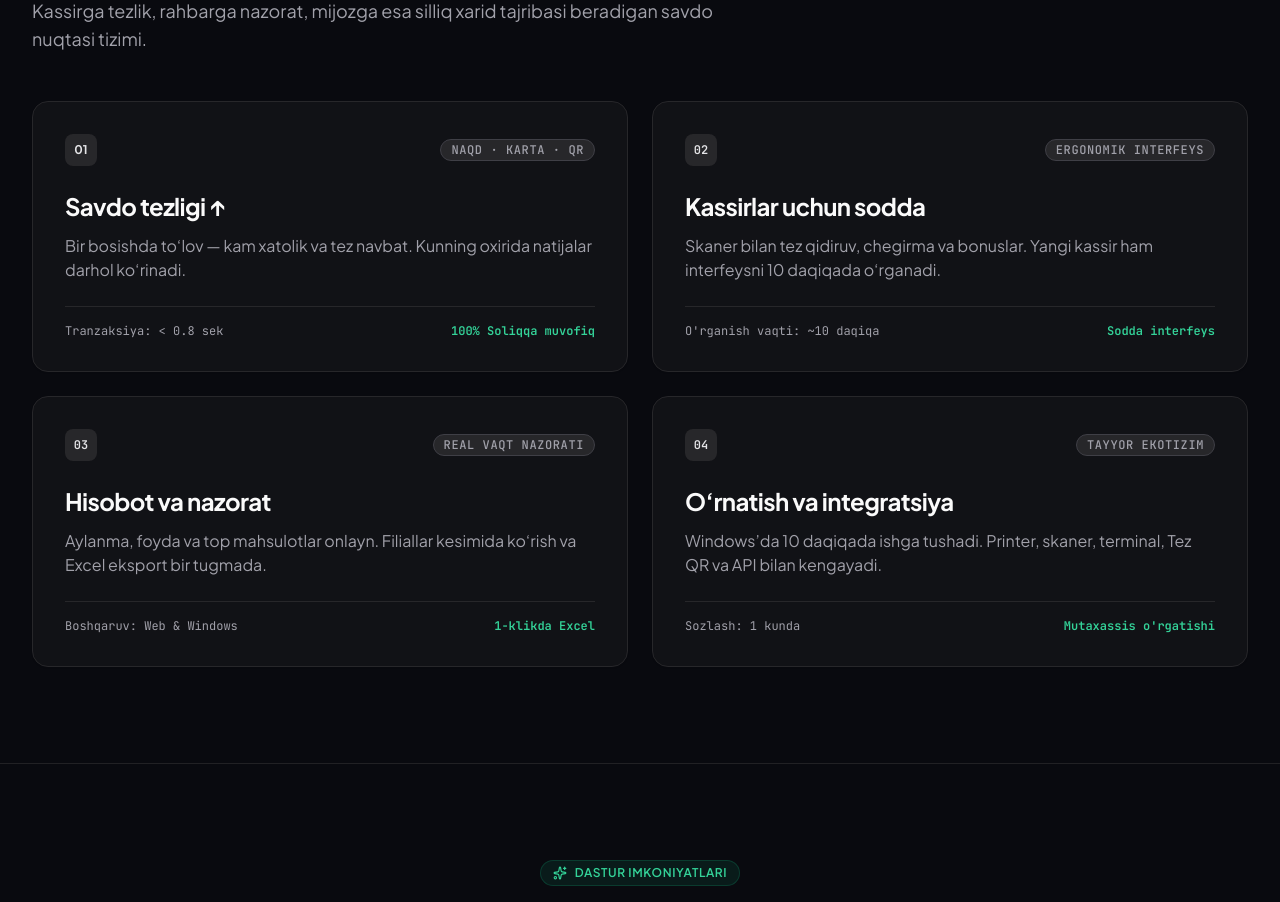
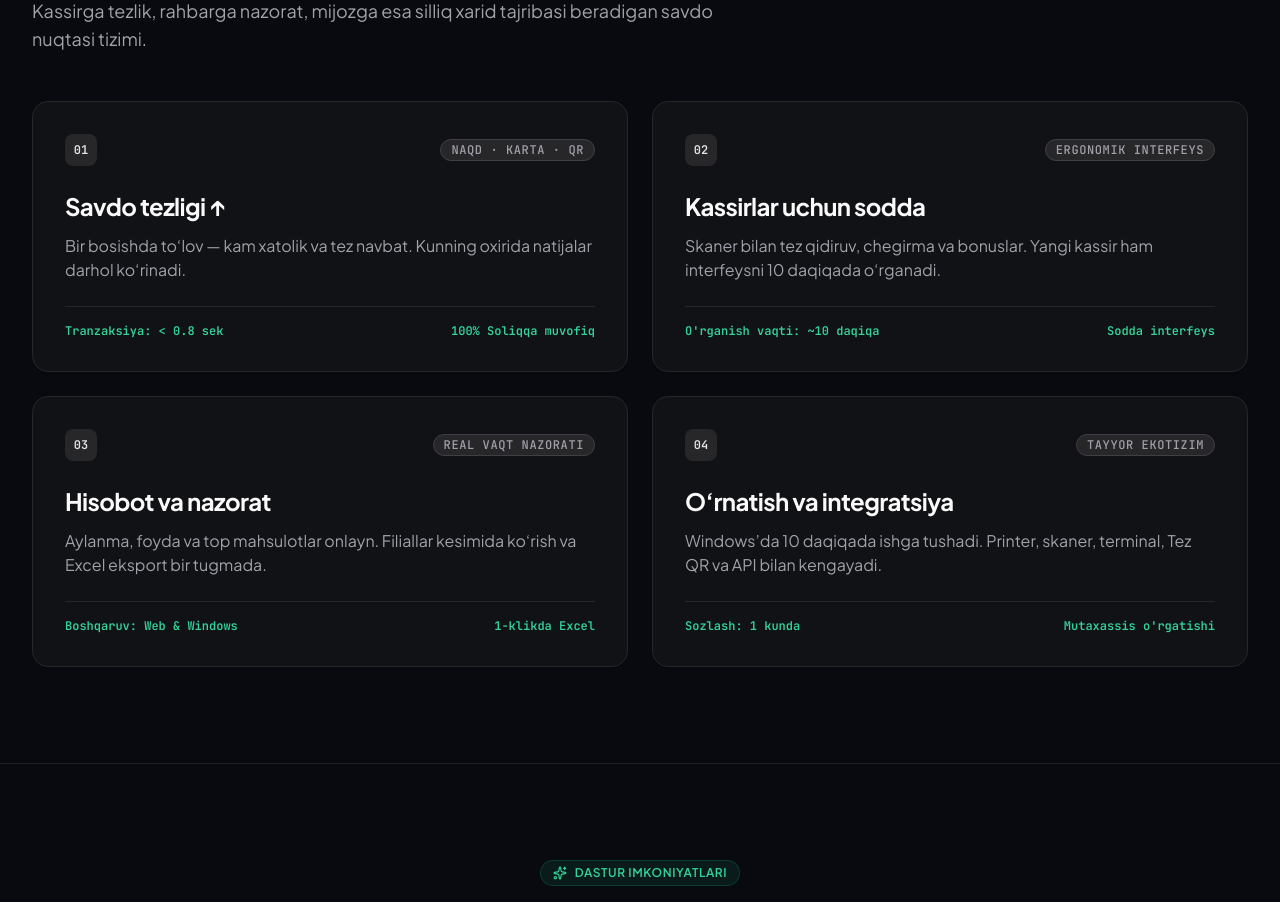
Before and after one commit to behruzerkinov/idokonOfficialWebsite, a React (Vite) app: page / in a window 1280 px wide. Shown: the part 1060-1962 px from the top of the page. Built offline with nearby package versions, Linux system fonts and the light colour scheme.

Commit message:
feat: smooth hover transition on ValueGrid badges and persistent accent green on bottom metrics

```diff
--- a/src/components/ValueGrid.jsx
+++ b/src/components/ValueGrid.jsx
@@ -22,12 +22,12 @@ export const ValueGrid = ({ t }) => {
         <div className="grid grid-cols-1 md:grid-cols-2 gap-6">
 
           {/* Card 1 */}
-          <div className="p-7 sm:p-8 rounded-2xl bg-zinc-50 dark:bg-zinc-900/60 border border-zinc-200 dark:border-zinc-800 shadow-sm hover:border-zinc-300 dark:hover:border-zinc-700 transition-all duration-200">
+          <div className="group p-7 sm:p-8 rounded-2xl bg-zinc-50 dark:bg-zinc-900/60 border border-zinc-200 dark:border-zinc-800 shadow-sm hover:border-emerald-500/40 dark:hover:border-emerald-500/40 hover:shadow-md transition-all duration-300">
             <div className="flex items-center justify-between mb-6">
-              <span className="inline-flex items-center justify-center w-8 h-8 rounded-lg bg-zinc-200 dark:bg-zinc-800 text-zinc-800 dark:text-zinc-200 font-bold text-xs">
+              <span className="inline-flex items-center justify-center w-8 h-8 rounded-lg bg-zinc-200 dark:bg-zinc-800 text-zinc-800 dark:text-zinc-200 font-bold text-xs font-mono group-hover:bg-emerald-500 group-hover:text-slate-950 group-hover:shadow-xs transition-all duration-300">
                 01
               </span>
-              <span className="text-xs font-mono font-medium uppercase tracking-wider px-2.5 py-0.5 rounded-full bg-zinc-200/60 dark:bg-zinc-800 text-zinc-600 dark:text-zinc-400 border border-zinc-300 dark:border-zinc-700">
+              <span className="text-xs font-mono font-medium uppercase tracking-wider px-2.5 py-0.5 rounded-full bg-zinc-200/60 dark:bg-zinc-800 text-zinc-600 dark:text-zinc-400 border border-zinc-300 dark:border-zinc-700 group-hover:bg-emerald-500/10 group-hover:text-emerald-600 dark:group-hover:text-emerald-400 group-hover:border-emerald-500/30 transition-all duration-300">
                 {t.features.f1_tag}
               </span>
             </div>
@@ -40,19 +40,19 @@ export const ValueGrid = ({ t }) => {
               {t.features.f1_desc}
             </p>
 
-            <div className="pt-4 border-t border-zinc-200 dark:border-zinc-800 flex items-center justify-between text-xs text-zinc-500 dark:text-zinc-400 font-mono tabular-nums">
-              <span>{t.features.f1_stat_left}</span>
+            <div className="pt-4 border-t border-zinc-200 dark:border-zinc-800 flex items-center justify-between text-xs font-mono tabular-nums">
+              <span className="text-emerald-600 dark:text-emerald-400 font-semibold">{t.features.f1_stat_left}</span>
               <span className="text-emerald-600 dark:text-emerald-400 font-semibold">{t.features.f1_stat_right}</span>
             </div>
           </div>
 
           {/* Card 2 */}
-          <div className="p-7 sm:p-8 rounded-2xl bg-zinc-50 dark:bg-zinc-900/60 border border-zinc-200 dark:border-zinc-800 shadow-sm hover:border-zinc-300 dark:hover:border-zinc-700 transition-all duration-200">
+          <div className="group p-7 sm:p-8 rounded-2xl bg-zinc-50 dark:bg-zinc-900/60 border border-zinc-200 dark:border-zinc-800 shadow-sm hover:border-emerald-500/40 dark:hover:border-emerald-500/40 hover:shadow-md transition-all duration-300">
             <div className="flex items-center justify-between mb-6">
-              <span className="inline-flex items-center justify-center w-8 h-8 rounded-lg bg-zinc-200 dark:bg-zinc-800 text-zinc-800 dark:text-zinc-200 font-bold text-xs font-mono">
+              <span className="inline-flex items-center justify-center w-8 h-8 rounded-lg bg-zinc-200 dark:bg-zinc-800 text-zinc-800 dark:text-zinc-200 font-bold text-xs font-mono group-hover:bg-emerald-500 group-hover:text-slate-950 group-hover:shadow-xs transition-all duration-300">
                 02
               </span>
-              <span className="text-xs font-mono font-medium uppercase tracking-wider px-2.5 py-0.5 rounded-full bg-zinc-200/60 dark:bg-zinc-800 text-zinc-600 dark:text-zinc-400 border border-zinc-300 dark:border-zinc-700">
+              <span className="text-xs font-mono font-medium uppercase tracking-wider px-2.5 py-0.5 rounded-full bg-zinc-200/60 dark:bg-zinc-800 text-zinc-600 dark:text-zinc-400 border border-zinc-300 dark:border-zinc-700 group-hover:bg-emerald-500/10 group-hover:text-emerald-600 dark:group-hover:text-emerald-400 group-hover:border-emerald-500/30 transition-all duration-300">
                 {t.features.f2_tag}
               </span>
             </div>
@@ -65,19 +65,19 @@ export const ValueGrid = ({ t }) => {
               {t.features.f2_desc}
             </p>
 
-            <div className="pt-4 border-t border-zinc-200 dark:border-zinc-800 flex items-center justify-between text-xs text-zinc-500 dark:text-zinc-400 font-mono tabular-nums">
-              <span>{t.features.f2_stat_left}</span>
+            <div className="pt-4 border-t border-zinc-200 dark:border-zinc-800 flex items-center justify-between text-xs font-mono tabular-nums">
+              <span className="text-emerald-600 dark:text-emerald-400 font-semibold">{t.features.f2_stat_left}</span>
               <span className="text-emerald-600 dark:text-emerald-400 font-semibold">{t.features.f2_stat_right}</span>
             </div>
           </div>
 
           {/* Card 3 */}
-          <div className="p-7 sm:p-8 rounded-2xl bg-zinc-50 dark:bg-zinc-900/60 border border-zinc-200 dark:border-zinc-800 shadow-sm hover:border-zinc-300 dark:hover:border-zinc-700 transition-all duration-200">
+          <div className="group p-7 sm:p-8 rounded-2xl bg-zinc-50 dark:bg-zinc-900/60 border border-zinc-200 dark:border-zinc-800 shadow-sm hover:border-emerald-500/40 dark:hover:border-emerald-500/40 hover:shadow-md transition-all duration-300">
             <div className="flex items-center justify-between mb-6">
-              <span className="inline-flex items-center justify-center w-8 h-8 rounded-lg bg-zinc-200 dark:bg-zinc-800 text-zinc-800 dark:text-zinc-200 font-bold text-xs font-mono">
+              <span className="inline-flex items-center justify-center w-8 h-8 rounded-lg bg-zinc-200 dark:bg-zinc-800 text-zinc-800 dark:text-zinc-200 font-bold text-xs font-mono group-hover:bg-emerald-500 group-hover:text-slate-950 group-hover:shadow-xs transition-all duration-300">
                 03
               </span>
-              <span className="text-xs font-mono font-medium uppercase tracking-wider px-2.5 py-0.5 rounded-full bg-zinc-200/60 dark:bg-zinc-800 text-zinc-600 dark:text-zinc-400 border border-zinc-300 dark:border-zinc-700">
+              <span className="text-xs font-mono font-medium uppercase tracking-wider px-2.5 py-0.5 rounded-full bg-zinc-200/60 dark:bg-zinc-800 text-zinc-600 dark:text-zinc-400 border border-zinc-300 dark:border-zinc-700 group-hover:bg-emerald-500/10 group-hover:text-emerald-600 dark:group-hover:text-emerald-400 group-hover:border-emerald-500/30 transition-all duration-300">
                 {t.features.f3_tag}
               </span>
             </div>
@@ -90,19 +90,19 @@ export const ValueGrid = ({ t }) => {
               {t.features.f3_desc}
             </p>
 
-            <div className="pt-4 border-t border-zinc-200 dark:border-zinc-800 flex items-center justify-between text-xs text-zinc-500 dark:text-zinc-400 font-mono tabular-nums">
-              <span>{t.features.f3_stat_left}</span>
+            <div className="pt-4 border-t border-zinc-200 dark:border-zinc-800 flex items-center justify-between text-xs font-mono tabular-nums">
+              <span className="text-emerald-600 dark:text-emerald-400 font-semibold">{t.features.f3_stat_left}</span>
               <span className="text-emerald-600 dark:text-emerald-400 font-semibold">{t.features.f3_stat_right}</span>
             </div>
           </div>
 
           {/* Card 4 */}
-          <div className="p-7 sm:p-8 rounded-2xl bg-zinc-50 dark:bg-zinc-900/60 border border-zinc-200 dark:border-zinc-800 shadow-sm hover:border-zinc-300 dark:hover:border-zinc-700 transition-all duration-200">
+          <div className="group p-7 sm:p-8 rounded-2xl bg-zinc-50 dark:bg-zinc-900/60 border border-zinc-200 dark:border-zinc-800 shadow-sm hover:border-emerald-500/40 dark:hover:border-emerald-500/40 hover:shadow-md transition-all duration-300">
             <div className="flex items-center justify-between mb-6">
-              <span className="inline-flex items-center justify-center w-8 h-8 rounded-lg bg-zinc-200 dark:bg-zinc-800 text-zinc-800 dark:text-zinc-200 font-bold text-xs font-mono">
+              <span className="inline-flex items-center justify-center w-8 h-8 rounded-lg bg-zinc-200 dark:bg-zinc-800 text-zinc-800 dark:text-zinc-200 font-bold text-xs font-mono group-hover:bg-emerald-500 group-hover:text-slate-950 group-hover:shadow-xs transition-all duration-300">
                 04
               </span>
-              <span className="text-xs font-mono font-medium uppercase tracking-wider px-2.5 py-0.5 rounded-full bg-zinc-200/60 dark:bg-zinc-800 text-zinc-600 dark:text-zinc-400 border border-zinc-300 dark:border-zinc-700">
+              <span className="text-xs font-mono font-medium uppercase tracking-wider px-2.5 py-0.5 rounded-full bg-zinc-200/60 dark:bg-zinc-800 text-zinc-600 dark:text-zinc-400 border border-zinc-300 dark:border-zinc-700 group-hover:bg-emerald-500/10 group-hover:text-emerald-600 dark:group-hover:text-emerald-400 group-hover:border-emerald-500/30 transition-all duration-300">
                 {t.features.f4_tag}
               </span>
             </div>
@@ -115,8 +115,8 @@ export const ValueGrid = ({ t }) => {
               {t.features.f4_desc}
             </p>
 
-            <div className="pt-4 border-t border-zinc-200 dark:border-zinc-800 flex items-center justify-between text-xs text-zinc-500 dark:text-zinc-400 font-mono tabular-nums">
-              <span>{t.features.f4_stat_left}</span>
+            <div className="pt-4 border-t border-zinc-200 dark:border-zinc-800 flex items-center justify-between text-xs font-mono tabular-nums">
+              <span className="text-emerald-600 dark:text-emerald-400 font-semibold">{t.features.f4_stat_left}</span>
               <span className="text-emerald-600 dark:text-emerald-400 font-semibold">{t.features.f4_stat_right}</span>
             </div>
           </div>
```
